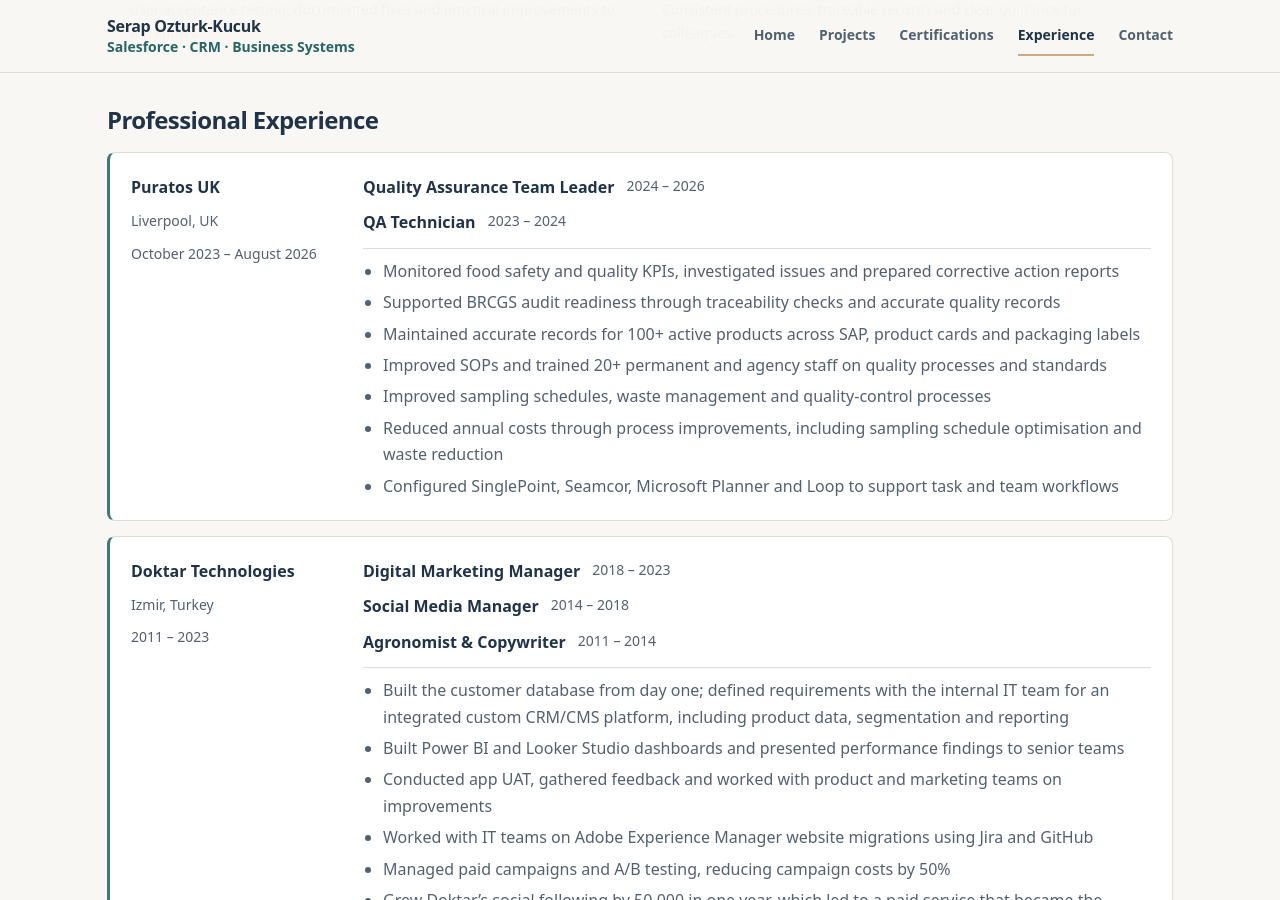
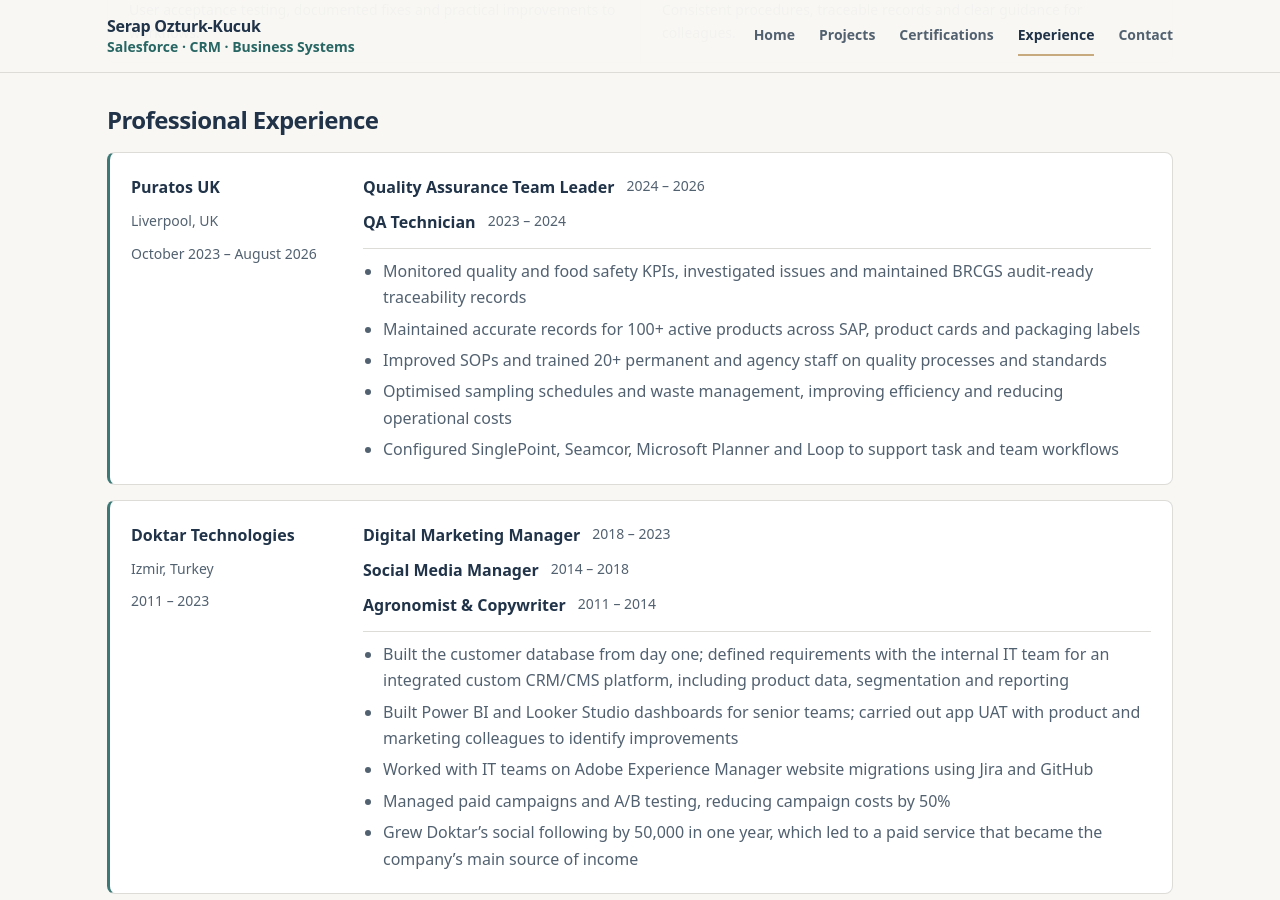
Before and after one commit to serapozturkkucuk/serapozturkkucuk.github.io, a Jekyll site: the page built from experience/index.html, in a window 1280 px wide and 900 px high, scrolled down 1932 px. Built offline with Jekyll 4.4.1, drawn with Linux system fonts in a browser that asks for light colours.

Commit message:
Combine overlapping Puratos and Doktar bullets while retaining documented achievements

```diff
--- a/_data/experience.yml
+++ b/_data/experience.yml
@@ -9,12 +9,10 @@
     - title: QA Technician
       dates: 2023 – 2024
   points:
-    - Monitored food safety and quality KPIs, investigated issues and prepared corrective action reports
-    - Supported BRCGS audit readiness through traceability checks and accurate quality records
+    - Monitored quality and food safety KPIs, investigated issues and maintained BRCGS audit-ready traceability records
     - Maintained accurate records for 100+ active products across SAP, product cards and packaging labels
     - Improved SOPs and trained 20+ permanent and agency staff on quality processes and standards
-    - Improved sampling schedules, waste management and quality-control processes
-    - Reduced annual costs through process improvements, including sampling schedule optimisation and waste reduction
+    - Optimised sampling schedules and waste management, improving efficiency and reducing operational costs
     - Configured SinglePoint, Seamcor, Microsoft Planner and Loop to support task and team workflows
 
 - company: Doktar Technologies
@@ -29,8 +27,7 @@
       dates: 2011 – 2014
   points:
     - Built the customer database from day one; defined requirements with the internal IT team for an integrated custom CRM/CMS platform, including product data, segmentation and reporting
-    - Built Power BI and Looker Studio dashboards and presented performance findings to senior teams
-    - Conducted app UAT, gathered feedback and worked with product and marketing teams on improvements
+    - Built Power BI and Looker Studio dashboards for senior teams; carried out app UAT with product and marketing colleagues to identify improvements
     - Worked with IT teams on Adobe Experience Manager website migrations using Jira and GitHub
     - Managed paid campaigns and A/B testing, reducing campaign costs by 50%
     - Grew Doktar’s social following by 50,000 in one year, which led to a paid service that became the company’s main source of income
```
